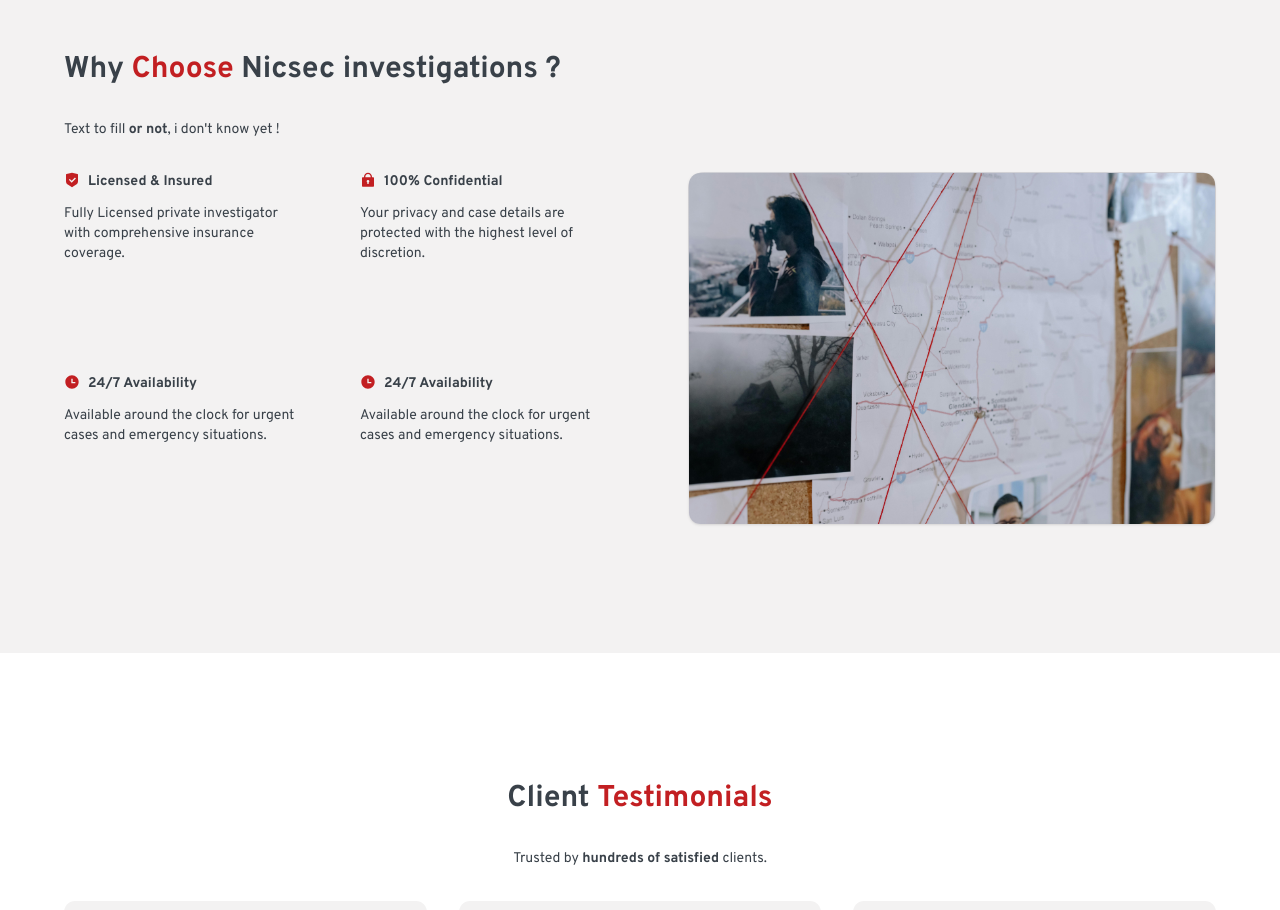
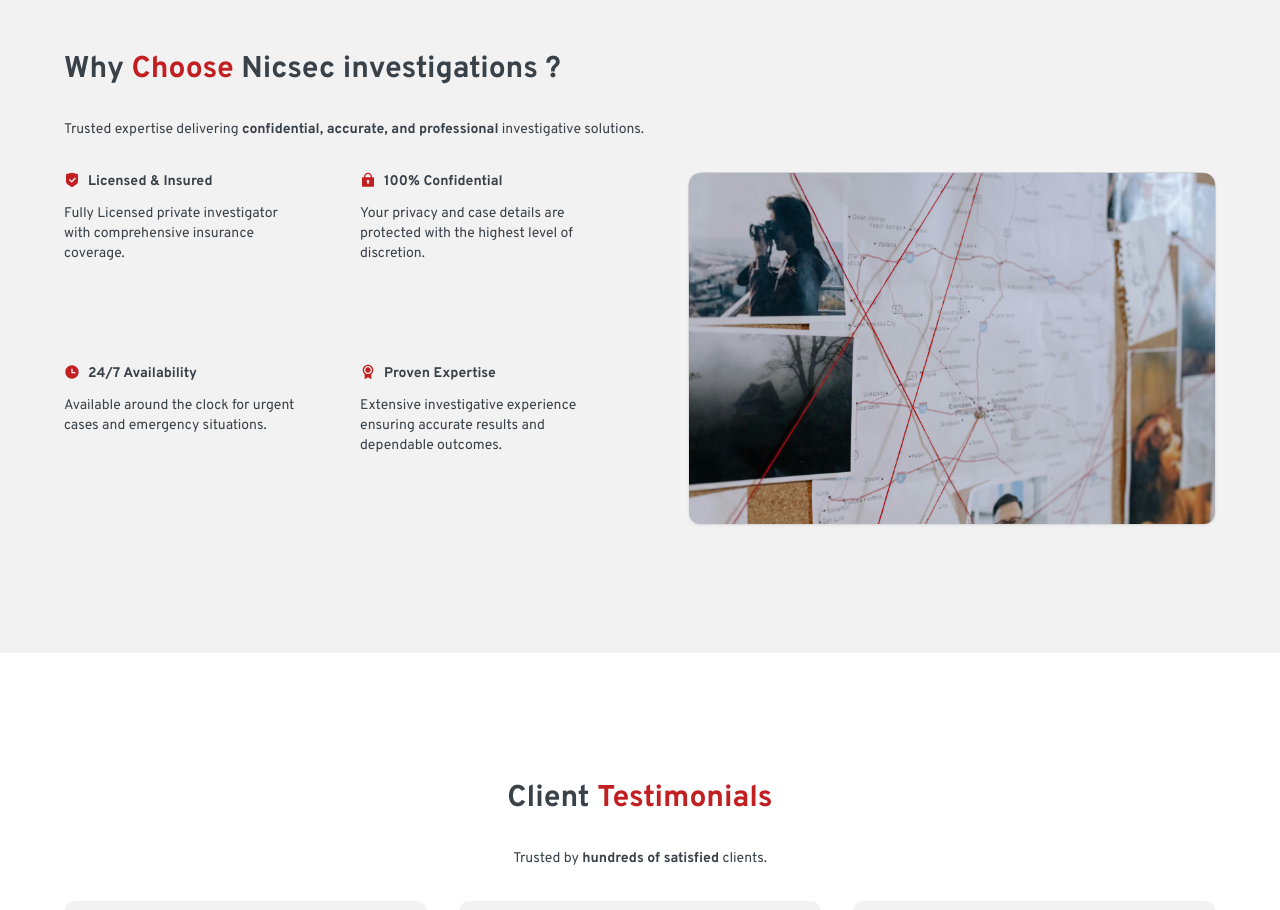
Before and after one commit to yellowSpray/nicsec, a React (Vite) app: page / in a window 1280 px wide. Shown: the part 1380-2290 px from the top of the page. Built offline with nearby package versions, Linux system fonts and the light colour scheme.

Commit message:
completing text in home section + icone

```diff
--- a/src/components/layouts/Home-previews.tsx
+++ b/src/components/layouts/Home-previews.tsx
@@ -1,4 +1,4 @@
-import { RiShieldCheckFill, RiLock2Fill, RiTimeFill } from "react-icons/ri";
+import { RiShieldCheckFill, RiLock2Fill, RiTimeFill, RiAwardFill } from "react-icons/ri";
 import ServicePreview from "@/assets/images/service-preview.jpg";
 import { Trans, useTranslation } from "react-i18next";
 
@@ -23,9 +23,9 @@
             description: t("home.reasons.availability.text"),
         },
         {
-            icon: <RiTimeFill className="size-4 text-second relative bottom-0.5" />,
-            title: t("home.reasons.availability.title"),
-            description: t("home.reasons.availability.text"),
+            icon: <RiAwardFill className="size-4 text-second relative bottom-0.5" />,
+            title: t("home.reasons.proven.title"),
+            description: t("home.reasons.proven.text"),
         }
     ];
 
@@ -40,7 +40,7 @@
                     </h3>
                     <p>
                         <Trans i18nKey="home.reasonsIntro.text">
-                            Text to fill <span className="font-bold">or not,</span> , i don't know yet !
+                            Trusted expertise delivering <span className="font-bold">confidential, accurate, and professional</span> investigative solutions.
                         </Trans>
                     </p>
                 </div>
--- a/src/i18n/en.json
+++ b/src/i18n/en.json
@@ -80,7 +80,7 @@
     },
     "reasonsIntro": {
       "title": "Why <1>Choose</1> Nicsec investigations ?",
-      "text": "Text to fill <1>or not</1>, i don't know yet !"
+      "text": "Trusted expertise delivering <1>confidential, accurate, and professional</1> investigative solutions."
     },
     "reasons": {
       "licensed": {
@@ -94,6 +94,10 @@
       "availability": {
         "title": "24/7 Availability",
         "text": "Available around the clock for urgent cases and emergency situations."
+      },
+      "proven": {
+        "title": "Proven Expertise",
+        "text": "Extensive investigative experience ensuring accurate results and dependable outcomes."
       }
     },
     "testimonialsIntro": {
```
Also changed, not shown: 1 other file (tests, documents, lock files or other folders).
